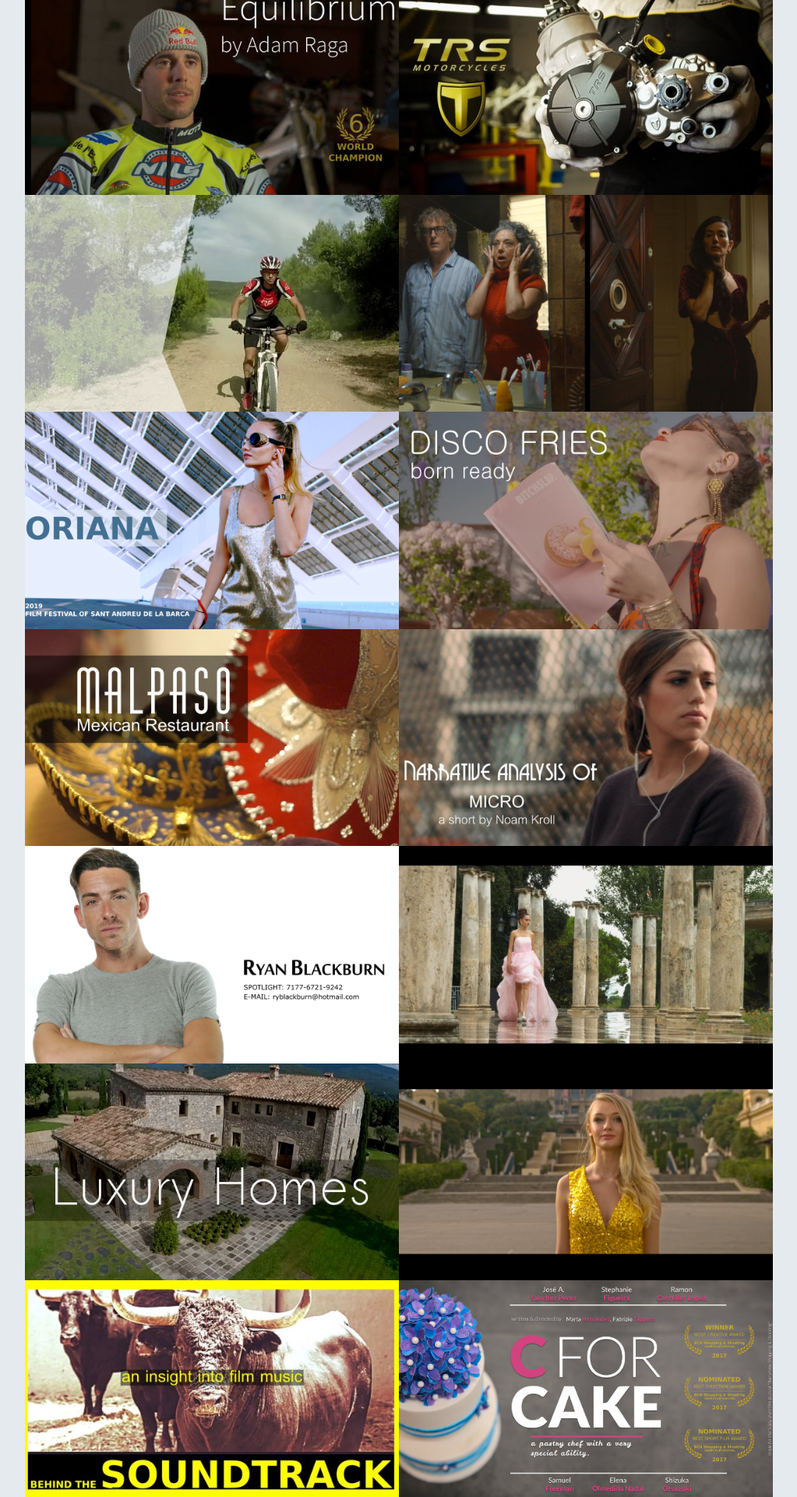
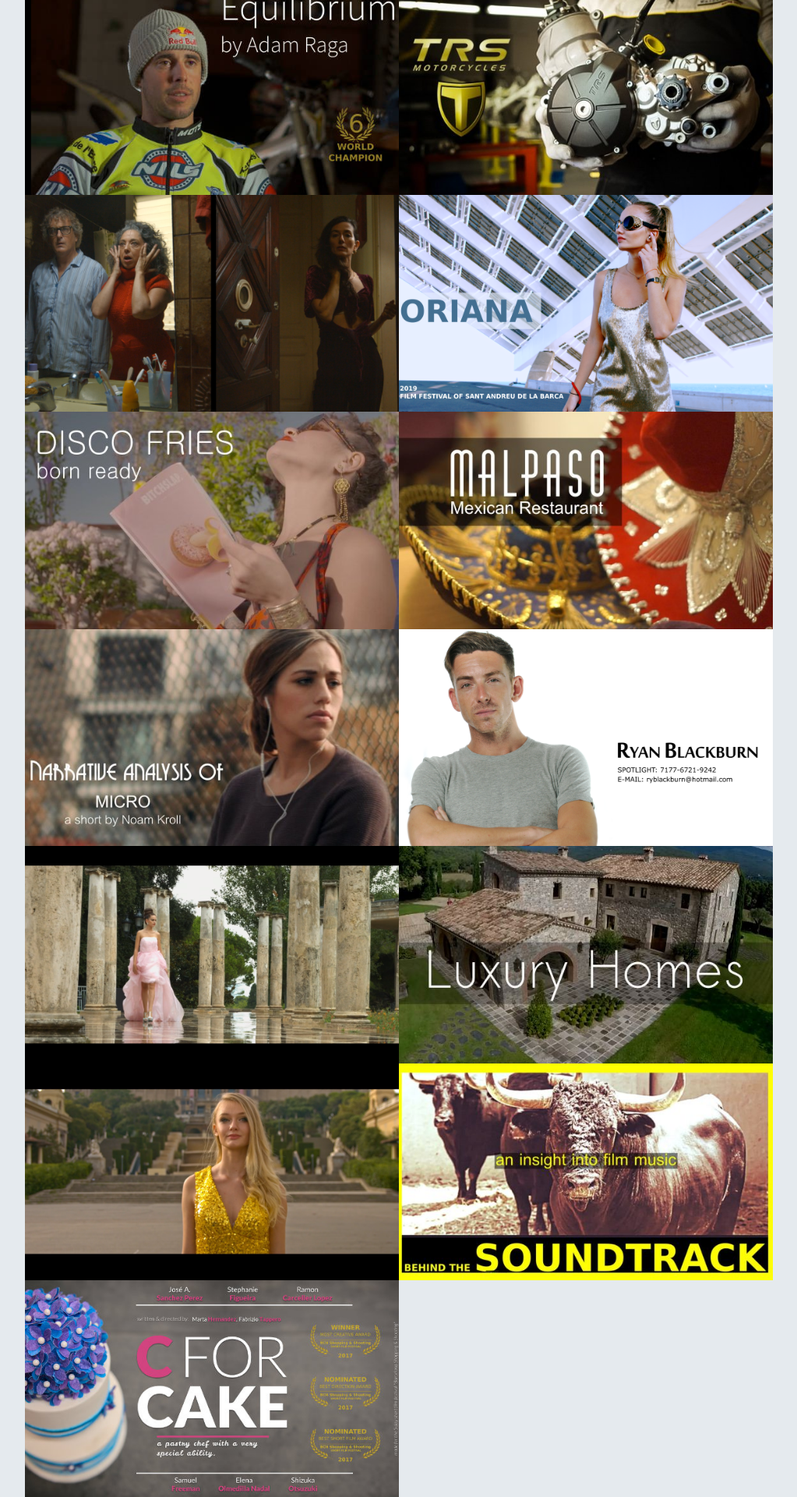
Before and after one commit to fabriziotappero/focusaway.com, a Jekyll site: the page built from index.html, in a window 1280 px wide. Shown: the part 1236-3156 px from the top of the page at 78% size, without its empty margins (128-1151 px from the left). Built offline with Jekyll 4.4.1, drawn with Linux system fonts in a browser that asks for light colours; nearby versions of some CDN libraries; some web fonts are replaced.

```diff
--- a/_data/settings.yml
+++ b/_data/settings.yml
@@ -58,7 +58,7 @@ skills:
 projects:
 - {name: Motorbike World Champion - Adam Raga, folder: 'proj-0', file: 'work/proj-0.html'}
 - {name: The Origin of TRS Motorcycles, folder: 'proj-1', file: 'work/proj-1.html'}
-- {name: One day With Fox-Head Rider, folder: 'proj-2', file: 'work/proj-2.html'}
+#- {name: One day With Fox-Head Rider, folder: 'proj-2', file: 'work/proj-2.html'}
 - {name: Theatre Commercial Video, folder: 'proj-3', file: 'work/proj-3.html'}
 - {name: Film Festival - ORIANA, folder: 'proj-4', file: 'work/proj-4.html'}
 - {name: Music Video - Disco Fries, folder: 'proj-5', file: 'work/proj-5.html'}
```
